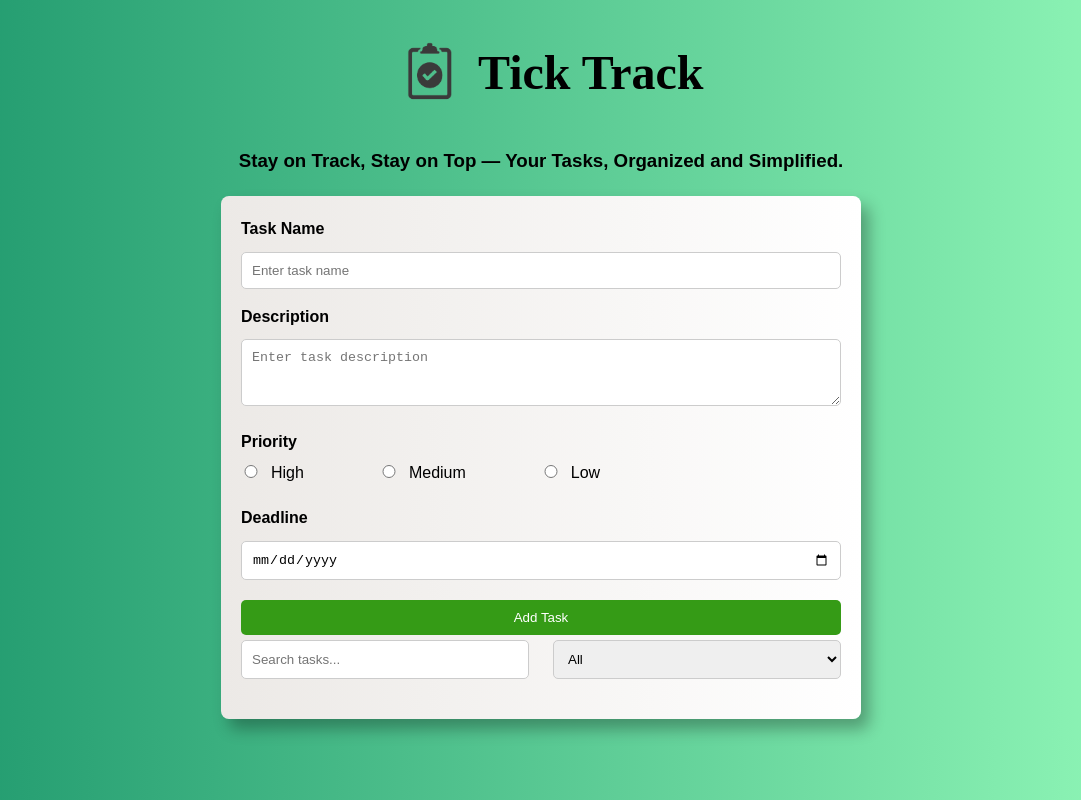
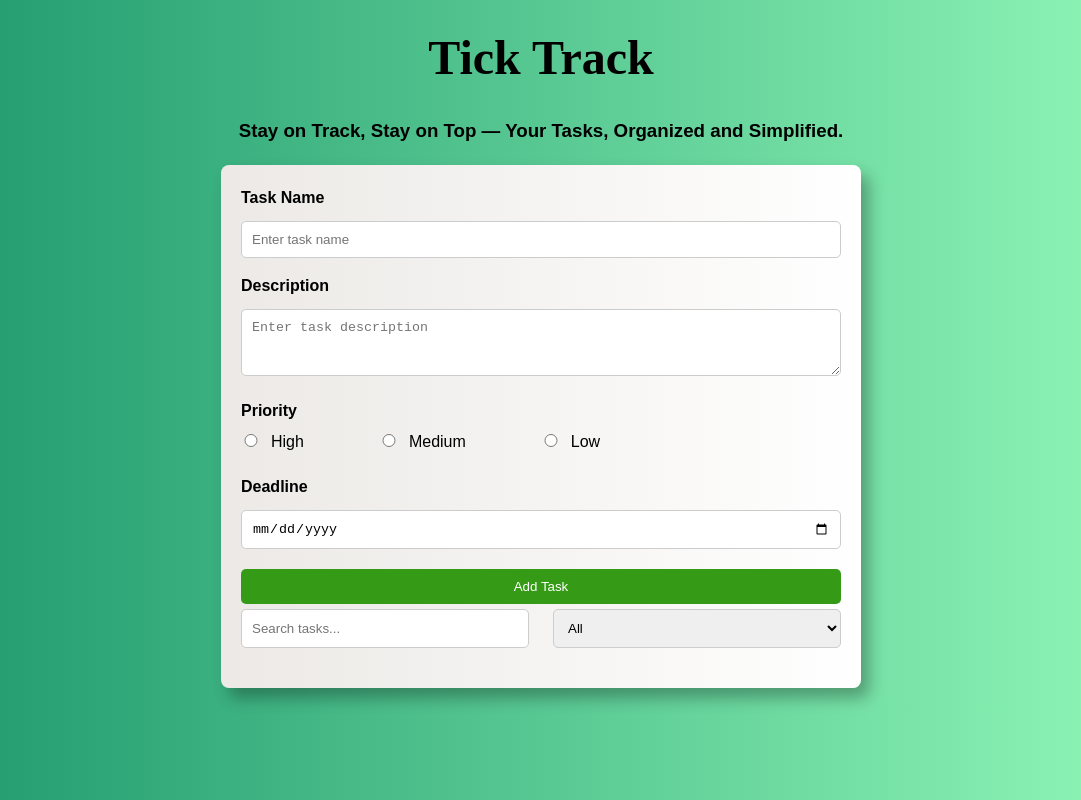
Before and after one commit to p-art-dheev/TickTrack, a React (Vite) app: page / in a window 1280 px wide. Shown: the whole page, without its empty margins (99-1180 px from the left). Built offline with nearby package versions, Linux system fonts and the light colour scheme.

Commit message:
Front End

```diff
--- a/src/App.jsx
+++ b/src/App.jsx
@@ -57,7 +57,6 @@ function App() {
       <header>
         <div className="head">
           <div>
-            <img src="src\Tick Track_transparent-.png" alt="Logo" className="logo" height="100" />
           </div>
           <div>
             <h1 className="header"><b>Tick Track</b></h1>
```
